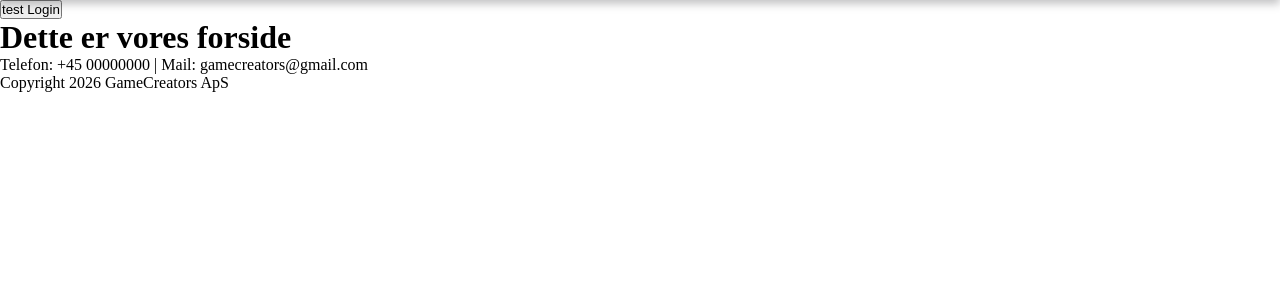
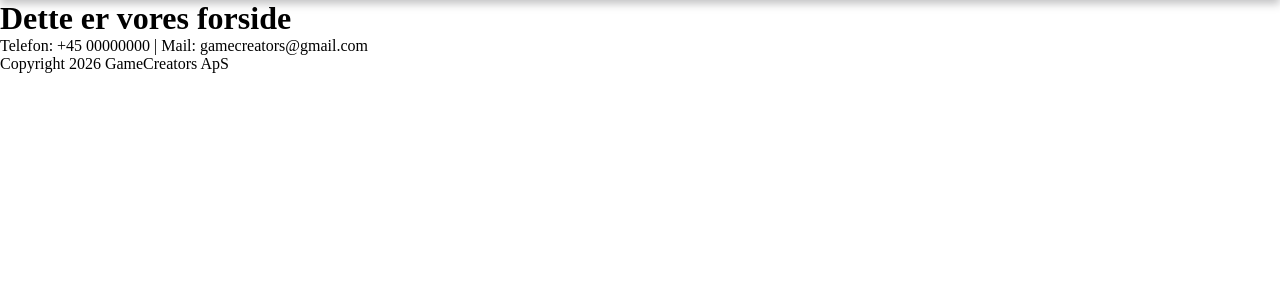
Before and after one commit to Dontosquare/webDev-semesterprojekt-e2026, a Node server app: page / in a window 1280 px wide; the page is wider, and only the part inside the window is pictured. Shown: the part 111-411 px from the top of that part. Run offline with Node 20, Linux system fonts and the light colour scheme; some libraries are stand-ins or nearby versions.

Commit message:
fjernet temp login button

```diff
--- a/src/views/partials/header.hbs
+++ b/src/views/partials/header.hbs
@@ -19,14 +19,12 @@
                     <a class="nav-link" href="/products"><p>Produkter</p></a>
                     <a class="nav-link" href="/contact"><p>Kontakt</p></a>
                     <a class="nav-link" href="/basket"><p>Kurv</p></a>
-                    <a class="nav-link" href="/login"><p>Login/Opret</p></a>
+                    <a class="nav-link" onclick="openPopup()"><p>Login/Opret</p></a>
                     </div>
                 </nav>
             </header>
 
              <!-- Login popup -->
-            <button onclick="openPopup()">test Login</button>
-
             <div id="loginPopup" class="popup">
                 <div class="popup-content">
                   <h1>Login?</h1>
```
